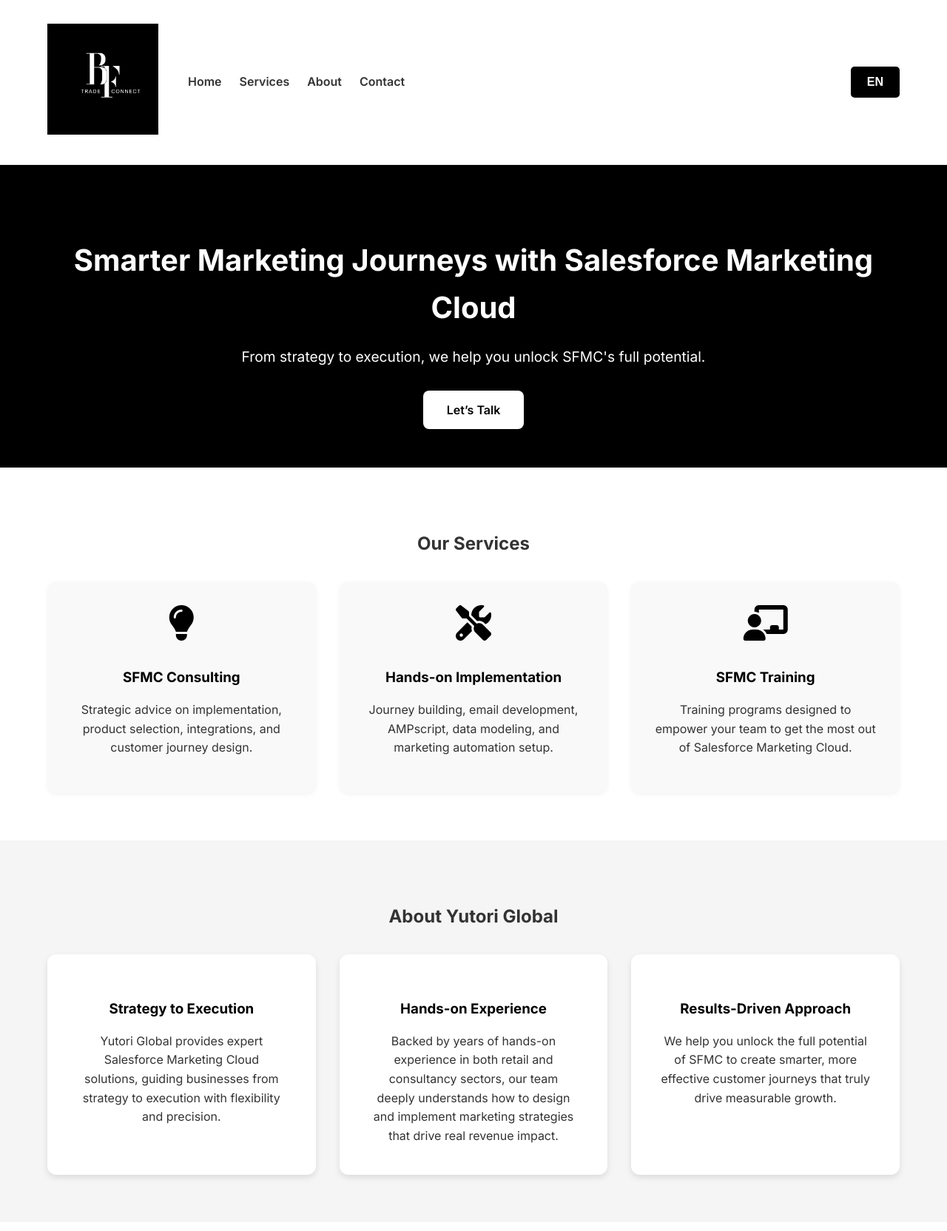
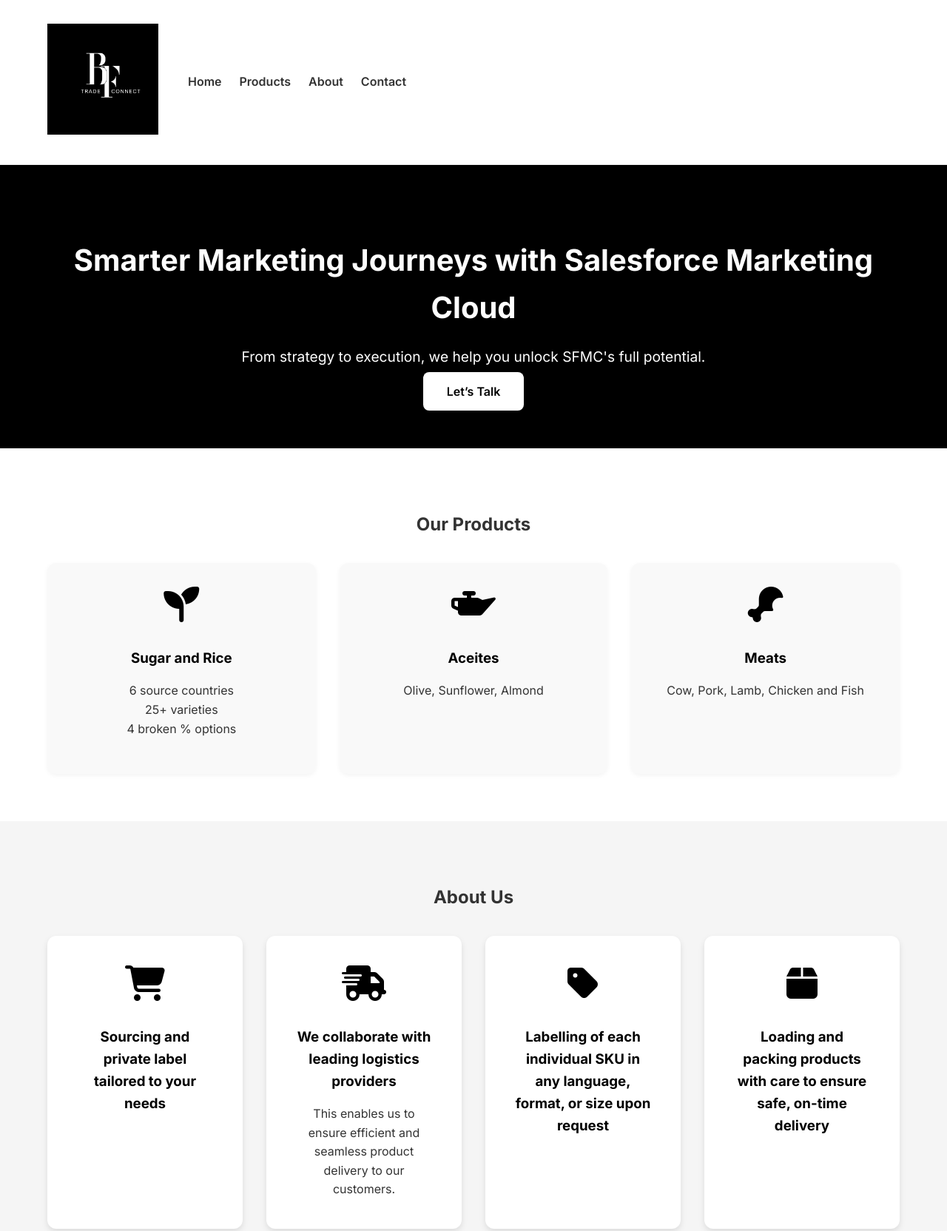
Before and after one commit to Tradeconnectbf/my-web, a plain HTML site: page index.html in a window 1280 px wide. Shown: the top 1664 px of the page at 74% size. Drawn offline with Linux system fonts and the light colour scheme.

Commit message:
Add files via upload

```diff
--- a/index.html
+++ b/index.html
@@ -18,20 +18,13 @@
       </a>
       <nav class="nav">
         <ul class="nav-links">
-          <li><a href="#home" data-en="Home" data-es="Inicio">Home</a></li>
-          <li><a href="#services" data-en="Services" data-es="Servicios">Services</a></li>
-          <li><a href="#about" data-en="About" data-es="Acerca de">About</a></li>
-          <li><a href="#contact" data-en="Contact" data-es="Contacto">Contact</a></li>
+          <li><a href="#home">Home</a></li>
+          <li><a href="#services">Products</a></li>
+          <li><a href="#about">About</a></li>
+          <li><a href="#contact">Contact</a></li>
         </ul>
       </nav>
       <button class="menu-toggle"><i class="fas fa-bars"></i></button>
-      <div class="language-dropdown">
-        <button class="dropdown-toggle">EN</button>
-        <div class="dropdown-menu">
-          <a href="index.html" data-lang="en">English</a>
-          <a href="index-es.html" data-lang="es">Español</a>
-        </div>
-      </div>
     </div>
   </header>
 
@@ -52,25 +45,25 @@
     </div>
   </section>
 
-  <!-- SERVICES SECTION -->
+  <!-- PRODUCTS SECTION -->
   <section id="services" class="services">
     <div class="container">
-      <h2 class="big-title">Our Services</h2>
+      <h2 class="big-title">Our Products</h2>
       <div class="service-boxes">
         <div class="service">
-          <i class="fas fa-lightbulb service-icon"></i>
-          <h3>SFMC Consulting</h3>
-          <p>Strategic advice on implementation, product selection, integrations, and customer journey design.</p>
+          <i class="fas fa-seedling service-icon"></i>
+          <h3>Sugar and Rice</h3>
+          <p>6 source countries<br>25+ varieties<br>4 broken % options</p>
         </div>
         <div class="service">
-          <i class="fas fa-tools service-icon"></i>
-          <h3>Hands-on Implementation</h3>
-          <p>Journey building, email development, AMPscript, data modeling, and marketing automation setup.</p>
+          <i class="fas fa-oil-can service-icon"></i>
+          <h3>Aceites</h3>
+          <p>Olive, Sunflower, Almond</p>
         </div>
         <div class="service">
-          <i class="fas fa-chalkboard-teacher service-icon"></i>
-          <h3>SFMC Training</h3>
-          <p>Training programs designed to empower your team to get the most out of Salesforce Marketing Cloud.</p>
+          <i class="fas fa-drumstick-bite service-icon"></i>
+          <h3>Meats</h3>
+          <p>Cow, Pork, Lamb, Chicken and Fish</p>
         </div>
       </div>
     </div>
@@ -79,19 +72,24 @@
   <!-- ABOUT SECTION -->
   <section id="about" class="about">
     <div class="container">
-      <h2>About Yutori Global</h2>
+      <h2>About Us</h2>
       <div class="about-grid">
         <div class="about-block">
-          <h3>Strategy to Execution</h3>
-          <p>Yutori Global provides expert Salesforce Marketing Cloud solutions, guiding businesses from strategy to execution with flexibility and precision.</p>
+          <i class="fas fa-shopping-cart service-icon"></i>
+          <h3>Sourcing and private label tailored to your needs</h3>
         </div>
         <div class="about-block">
-          <h3>Hands-on Experience</h3>
-          <p>Backed by years of hands-on experience in both retail and consultancy sectors, our team deeply understands how to design and implement marketing strategies that drive real revenue impact.</p>
+          <i class="fas fa-shipping-fast service-icon"></i>
+          <h3>We collaborate with leading logistics providers</h3>
+          <p>This enables us to ensure efficient and seamless product delivery to our customers.</p>
         </div>
         <div class="about-block">
-          <h3>Results-Driven Approach</h3>
-          <p>We help you unlock the full potential of SFMC to create smarter, more effective customer journeys that truly drive measurable growth.</p>
+          <i class="fas fa-tag service-icon"></i>
+          <h3>Labelling of each individual SKU in any language, format, or size upon request</h3>
+        </div>
+        <div class="about-block">
+          <i class="fas fa-box service-icon"></i>
+          <h3>Loading and packing products with care to ensure safe, on-time delivery</h3>
         </div>
       </div>
     </div>
@@ -144,7 +142,7 @@
           <input type="text" name="company" placeholder="Company" required>
         </div>
         <div class="form-group">
-          <textarea name="message" maxlength="200" placeholder="Hello I would like to schedule a free consultation call to discuss how you could help us improve our marketing strategy" required></textarea>
+          <textarea name="message" maxlength="200" placeholder="Hello, I would like to schedule a free consultation call..." required></textarea>
         </div>
         <button type="submit">Submit</button>
       </form>
--- a/style.css
+++ b/style.css
@@ -1,53 +1,16 @@
 /* style.css */
-/* Smooth scrolling and fixed header offset */
+
+/* Smooth scrolling & fixed-header offset */
 html {
   scroll-behavior: smooth;
   scroll-padding-top: 150px;
 }
 
-/* Language Dropdown */
-.language-dropdown {
-    position: relative;
-    display: inline-block;
-}
-.language-dropdown .dropdown-toggle {
-    padding: 10px 20px;
-    font-size: 1rem;
-    font-weight: 600;
-    color: #fff;
-    background-color: #000;         /* was #f06428 */
-    border: 2px solid #000;         /* was #f06428 */
-    border-radius: 5px;
-    cursor: pointer;
-}
-.language-dropdown .dropdown-menu {
-    display: none;
-    position: absolute;
-    right: 0;
-    background-color: #fff;
-    min-width: 120px;
-    box-shadow: 0 4px 8px rgba(0,0,0,0.1);
-    z-index: 1000;
-}
-.language-dropdown .dropdown-menu a {
-    display: block;
-    padding: 10px;
-    color: #333;
-    text-decoration: none;
-}
-.language-dropdown .dropdown-menu a:hover {
-    background-color: #000;         /* was #f06428 */
-    color: #fff;
-}
-.language-dropdown:hover .dropdown-menu {
-    display: block;
-}
-
-/* General Styles */
+/* General */
 body {
   margin: 0;
   font-family: 'Inter', sans-serif;
-    background: #ffffff;
+  background: #fff;
   color: #333;
   line-height: 1.6;
 }
@@ -98,7 +61,7 @@
   font-weight: 600;
 }
 .nav-links a:hover {
-    color: #000;                    /* was #f06428 */
+  color: #000;
   text-decoration: underline;
 }
 
@@ -137,9 +100,6 @@
     opacity: 1;
     visibility: visible;
   }
-    .nav-links li {
-        margin: 0;
-    }
   .nav-links a {
     font-size: 1.5rem;
     color: #fff;
@@ -147,9 +107,9 @@
   }
 }
 
-/* Hero Section */
+/* Hero */
 .hero {
-    background: #000;               /* was gradient of oranges */
+  background: #000;
   color: #fff;
   padding: 2rem 0;
   text-align: center;
@@ -167,11 +127,13 @@
   line-height: 1.15;
   white-space: nowrap;
   overflow: hidden;
-    text-align: center;
 }
 .mobile-break {
   display: inline-block;
   width: 100%;
+}
+.mobile-only {
+  display: none;
 }
 @media (max-width: 767px) {
   .hero-text.desktop {
@@ -188,35 +150,29 @@
   margin-top: 1rem;
   padding: 1rem 2rem;
   background: #fff;
-    color: #000;                    /* was #f06428 */
+  color: #000;
   border-radius: 8px;
   font-weight: 600;
   text-decoration: none;
   transition: background 0.3s, color 0.3s;
 }
 .cta-btn:hover {
-    background: #000;               /* was #f06428 */
+  background: #000;
   color: #fff;
 }
 
 /* Sections */
-.services,
-.projects,
-.about,
-.contact {
+.services, .projects, .about, .contact {
   padding: 2rem 0;
   text-align: center;
 }
 @media (max-width: 767px) {
-    .services,
-    .projects,
-    .about,
-    .contact {
+  .services, .projects, .about, .contact {
     padding: 1rem 0;
   }
 }
 
-/* Services Section */
+/* Products (.services) */
 .service-boxes {
   display: flex;
   flex-direction: column;
@@ -245,24 +201,23 @@
 }
 .service-icon {
   font-size: 3rem;
-    color: #000;                    /* was #f06428 */
+  color: #000;
   margin-bottom: 1rem;
 }
 .service h3 {
-    color: #000;                    /* was #f06428 */
+  color: #000;
   margin-bottom: 1rem;
 }
 @media (min-width: 768px) {
   .service-boxes {
     flex-direction: row;
-        gap: 2rem;
   }
   .service {
     flex: 1;
   }
 }
 
-/* Projects Section */
+/* Projects */
 .projects h2 {
   font-size: 2rem;
   margin-bottom: 1rem;
@@ -300,10 +255,9 @@
   }
 }
 
-/* About Section */
+/* About */
 .about {
   background: #f5f5f5;
-    text-align: center;
 }
 .about-grid {
   display: flex;
@@ -318,10 +272,10 @@
   box-shadow: 0 4px 8px rgba(0,0,0,0.1);
 }
 .about-block h3 {
-    color: #000;                    /* was #f06428 */
+  color: #000;
   margin-bottom: 1rem;
 }
-.about p {
+.about-block p {
   margin: 0;
 }
 @media (min-width: 768px) {
@@ -330,14 +284,13 @@
     justify-content: space-between;
   }
   .about-block {
-        flex: 1 1 calc(33.333% - 1rem);
+    flex: 1 1 calc(25% - 1.5rem);
   }
 }
 
-/* Contact Section */
+/* Contact */
 .contact {
   background: #fff;
-    text-align: center;
 }
 .contact-form {
   max-width: 600px;
@@ -362,7 +315,7 @@
 }
 .contact-form button {
   padding: 0.75rem;
-    background-color: #000;         /* was #f06428 */
+  background-color: #000;
   color: #fff;
   border: none;
   border-radius: 4px;
@@ -371,7 +324,7 @@
   transition: background-color 0.3s;
 }
 .contact-form button:hover {
-    background-color: #000;         /* was #d9501c */
+  background-color: #333;
 }
 
 /* Footer */
@@ -392,7 +345,7 @@
   font-size: 24px;
 }
 .footer-container .follow-us a:hover {
-    color: #000;                    /* was #f06428 */
+  color: #000;
 }
 @media (max-width: 767px) {
   .footer-container .follow-us {
```
Lines whose indentation alone changed are shown as unchanged.
